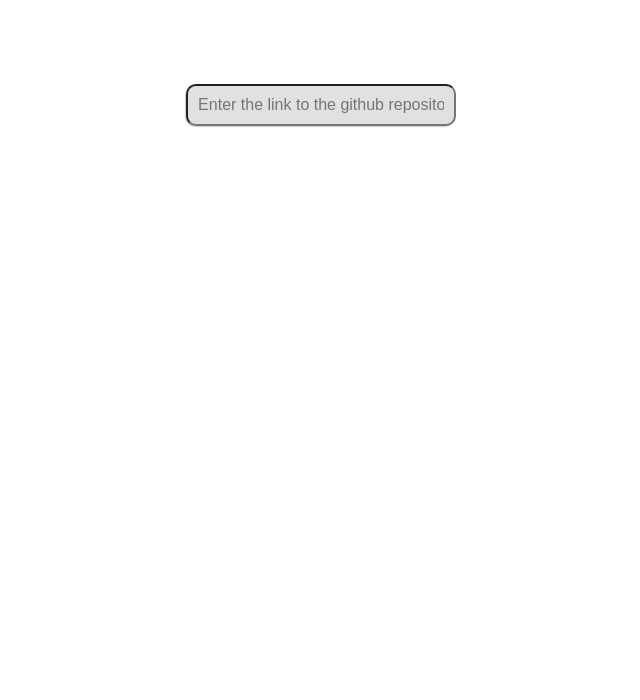
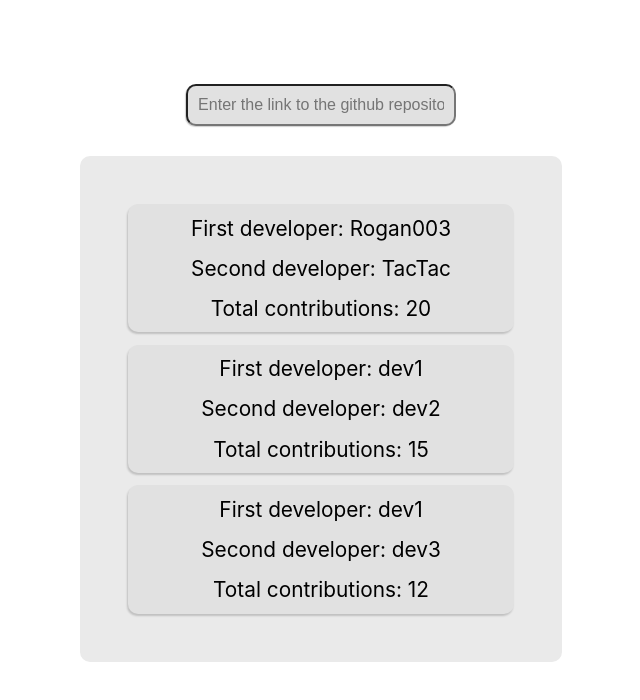
Before and after one commit to Rogan003/git-history-analysis, a React (Create React App) app: page / in a window 1280 px wide. Shown: the top 700 px of the page, without its empty margins (319-959 px from the left). Built offline with nearby package versions, Linux system fonts and the light colour scheme.

Commit message:
[FEAT] Results output design

```diff
--- a/src/App.js
+++ b/src/App.js
@@ -9,7 +9,7 @@
   return (
     <div className = "App">
         <LinkInput inputText={inputText} setInputText={setInputText} />
-        <Results />
+        <Results linkToRepository = {inputText} />
     </div>
   );
 }
--- a/src/components/ResultCard.jsx
+++ b/src/components/ResultCard.jsx
@@ -1,9 +1,11 @@
 import React from 'react';
 
-const ResultCard = () => {
+const ResultCard = (props) => {
     return (
-        <div>
-
+        <div className="contributingPairCard">
+            <span className="cardText">First developer: {props.pair.developer1}</span>
+            <span className="cardText">Second developer: {props.pair.developer2}</span>
+            <span className="cardText">Total contributions: {props.pair.contributionsToTheSameFilesAndRepositories}</span>
         </div>
     );
 };
--- a/src/components/Results.jsx
+++ b/src/components/Results.jsx
@@ -1,10 +1,55 @@
-import React from 'react';
+import React, {useEffect, useState} from 'react';
 import ResultCard from "./ResultCard";
 
-const Results = () => {
+const Results = (props) => {
+    const [contributorPairs, setContributorPairs] = useState([]);
+    const [errorMessage, setErrorMessage] = useState('');
+
+    const findTopContributingPairs = () => {
+        setContributorPairs([
+            {
+                "developer1" : "Rogan003",
+                "developer2" : "TacTac",
+                "contributionsToTheSameFilesAndRepositories" : 20
+            },
+            {
+                "developer1" : "dev1",
+                "developer2" : "dev2",
+                "contributionsToTheSameFilesAndRepositories" : 15
+            },
+            {
+                "developer1" : "dev1",
+                "developer2" : "dev3",
+                "contributionsToTheSameFilesAndRepositories" : 12
+            }
+        ]);
+
+        if (props.linkToRepository === "hey")
+        {
+            setContributorPairs([]);
+            setErrorMessage("Repository not found!")
+        }
+
+        // other possible errors:
+        // No commits found at the repository + props.linkToRepository!
+        // Less than two developers contributed to the repository!
+    }
+
+    useEffect(() => {
+        findTopContributingPairs();
+    }, [props.linkToRepository]);
+
     return (
-        <div>
-            <ResultCard />
+        <div className = "resultsContainer">
+            {
+                contributorPairs.length === 0 ?
+                    <span className = "errorMsg">
+                        {errorMessage}
+                    </span> :
+                contributorPairs.map((pair) => {
+                    return (<ResultCard pair = {pair} />);
+                })
+            }
         </div>
     );
 };
--- a/src/style/App.css
+++ b/src/style/App.css
@@ -1,41 +1,6 @@
 .App {
   text-align: center;
   padding: 5% 30% 10% 30%;
-}
-
-.App-logo {
-  height: 40vmin;
-  pointer-events: none;
-}
-
-@media (prefers-reduced-motion: no-preference) {
-  .App-logo {
-    animation: App-logo-spin infinite 20s linear;
-  }
-}
-
-.App-header {
-  background-color: #282c34;
-  min-height: 100vh;
-  display: flex;
-  flex-direction: column;
-  align-items: center;
-  justify-content: center;
-  font-size: calc(10px + 2vmin);
-  color: white;
-}
-
-.App-link {
-  color: #61dafb;
-}
-
-@keyframes App-logo-spin {
-  from {
-    transform: rotate(0deg);
-  }
-  to {
-    transform: rotate(360deg);
-  }
 }
 
 .linkInputDiv {
@@ -53,3 +18,32 @@
   vertical-align: center;
   font-size: 100%;
 }
+
+.resultsContainer {
+  background-color: #EAEAEA;
+  border-radius: 10px;
+  padding: 7%;
+  margin: 3%;
+}
+
+.contributingPairCard {
+  background-color: #E1E1E1;
+  border-radius: 10px;
+  display: flex;
+  flex-direction: column;
+  margin: 3%;
+  padding: 1%;
+  box-shadow: -1px 2px 2px rgba(23, 23, 23, 0.2);
+}
+
+.errorMsg {
+  font-size: 130%;
+  text-align: center;
+  vertical-align: center;
+  color: crimson;
+}
+
+.cardText {
+  font-size: 130%;
+  padding: 2%;
+}
```
